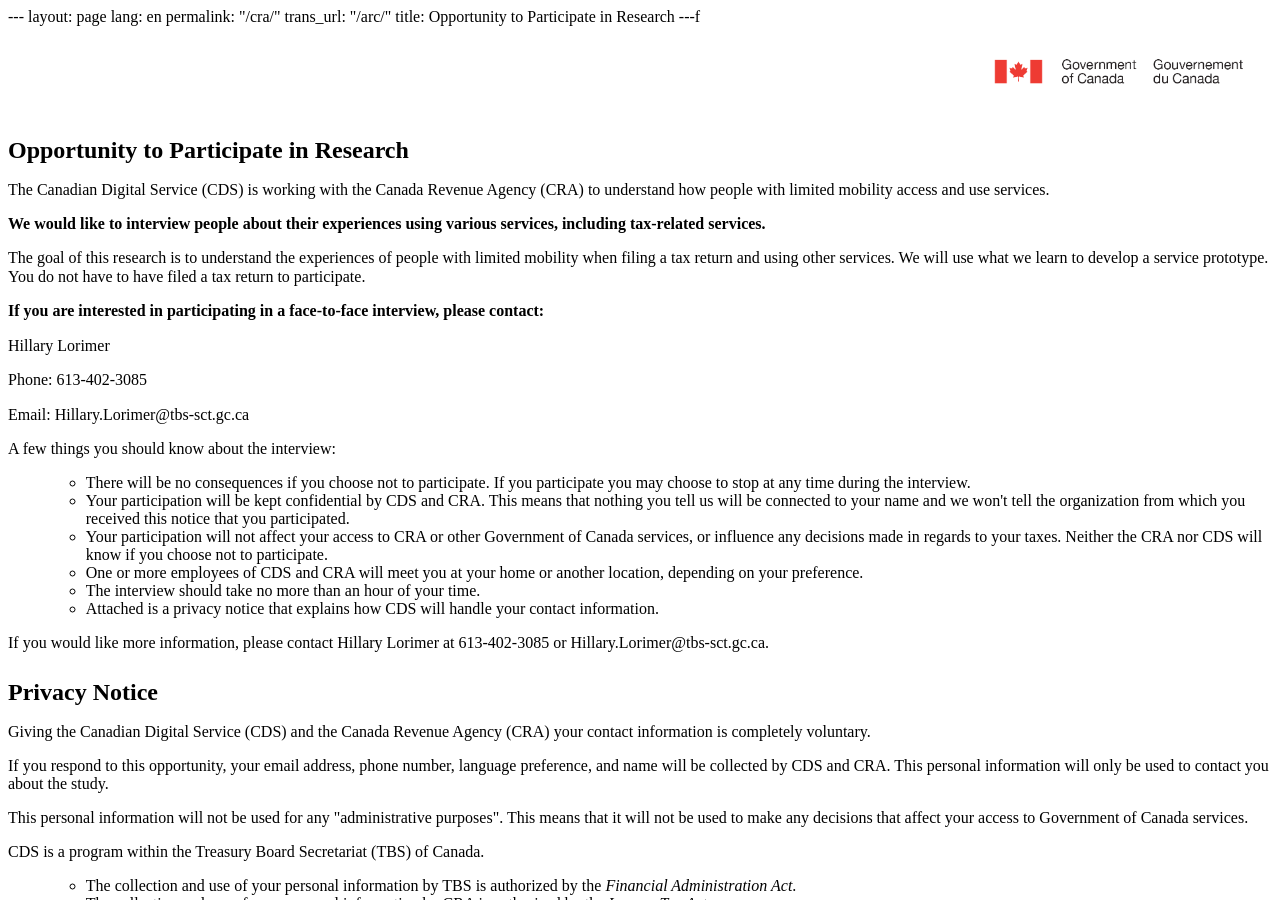
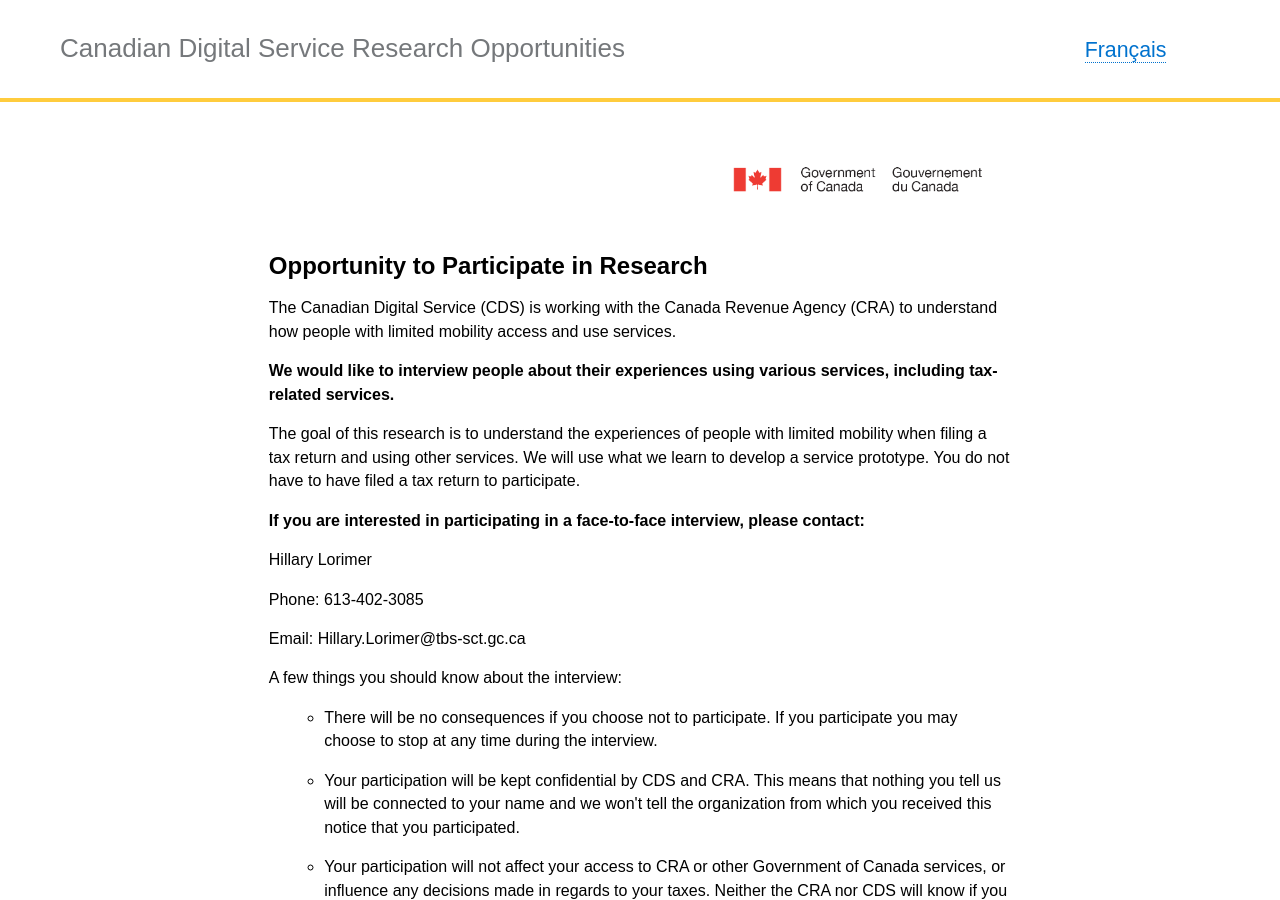
Before and after one commit to cds-snc/research-recherche, a Jekyll site: the page built from _pages/en/cra.html, in a window 1280 px wide and 900 px high. Built offline with Jekyll 4.4.1, drawn with Linux system fonts in a browser that asks for light colours; some of the changed text lies outside the part shown.

```diff
--- a/_pages/en/cra.html
+++ b/_pages/en/cra.html
@@ -4,7 +4,7 @@ lang: en
 permalink: "/cra/"
 trans_url: "/arc/"
 title: Opportunity to Participate in Research
----f
+---
 <html>
   <head>
     <style>
```
